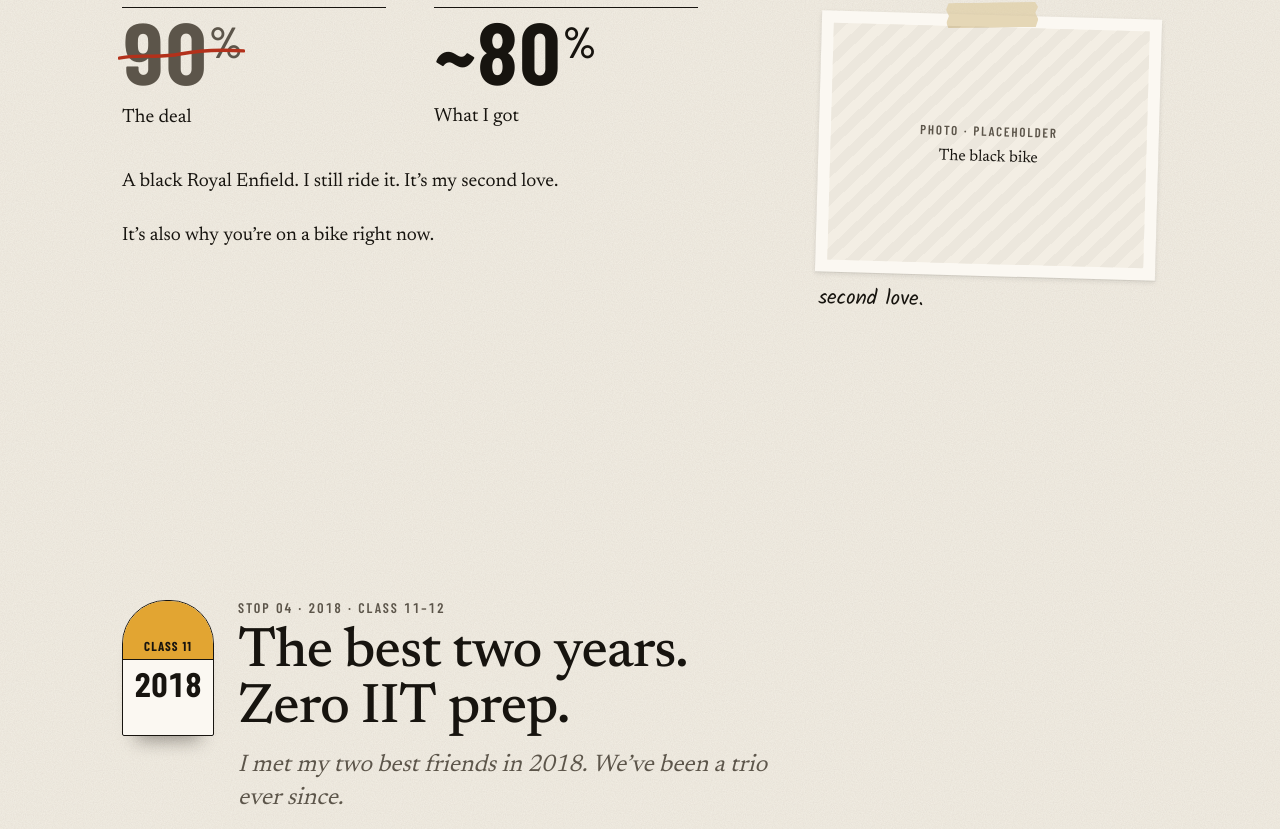
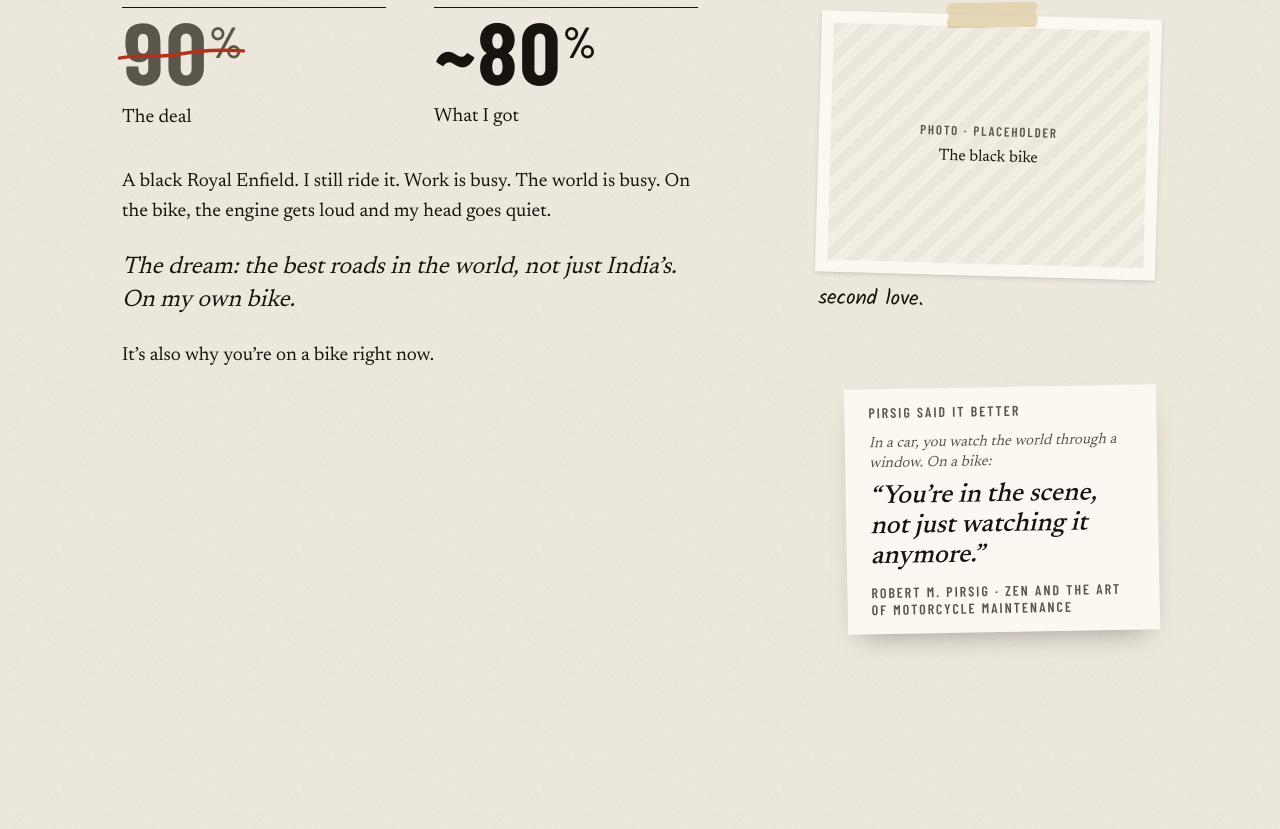
Before and after one commit to sahil-ladhania/me-wisprflow, a Next.js app: page / in a window 1280 px wide. Shown: the part 3282-4111 px from the top of the page. Built offline with nearby package versions, Linux system fonts and the light colour scheme.

Commit message:
fix: improve stop 3

```diff
--- a/components/ride/stops/03-TheBike.tsx
+++ b/components/ride/stops/03-TheBike.tsx
@@ -9,7 +9,7 @@ import { Stop } from "../Stop";
 
 const stop = stops[3];
 
-/** The bike: the emotional anchor, and why we're riding. */
+/** The bike: the emotional anchor, why riding matters to him, and why we're riding. */
 export function TheBike() {
   return (
     <Stop stop={stop}>
@@ -20,12 +20,13 @@ export function TheBike() {
         title="Dad’s deal: 90% gets the bike."
         lede={
           <>
-            I got around 80. No bike. Then one day, <Mark>he bought it anyway</Mark>.
+            I got around 80. No bike. I was gutted. Then one day, <Mark>he bought it anyway</Mark>.
           </>
         }
       />
       <Columns
         aside={
+          <>
             <Land turn={-4} className="w-full">
               <TapedPhoto
                 src={photos.bike}
@@ -38,13 +39,31 @@ export function TheBike() {
                 sizes="(max-width: 600px) 90vw, 480px"
               />
             </Land>
+            {/* Pirsig's line on a slip of paper, in the site's own type: one short line, the car half in our words. */}
+            <Land order={1} turn={3} className="w-11/12 max-w-[380px] self-end">
+              <figure className="-rotate-1 bg-card px-5 py-4 shadow-lift">
+                <p className="type-kicker">Pirsig said it better</p>
+                <p className="mt-3 font-story text-[15px] leading-snug text-pencil italic">
+                  In a car, you watch the world through a window. On a bike:
+                </p>
+                <blockquote className="mt-2 font-story text-[24px] leading-[1.15] font-medium italic sm:text-[26px]">
+                  “You’re in the scene, not just watching it anymore.”
+                </blockquote>
+                <figcaption className="type-kicker mt-3">Robert M. Pirsig · Zen and the Art of Motorcycle Maintenance</figcaption>
+              </figure>
+            </Land>
+          </>
         }
       >
         <StatRow>
           <BigStat value="90" unit="%" label="The deal" struck />
           <BigStat value="~80" unit="%" label="What I got" />
         </StatRow>
-        <p className="type-body mt-3">A black Royal Enfield. I still ride it. It’s my second love.</p>
+        <p className="type-body mt-3">
+          A black Royal Enfield. I still ride it. Work is busy. The world is busy. On the bike, the engine gets loud and my head goes
+          quiet.
+        </p>
+        <p className="type-lede">The dream: the best roads in the world, not just India’s. On my own bike.</p>
         <p className="type-body">It’s also why you’re on a bike right now.</p>
       </Columns>
     </Stop>
```
Also changed, not shown: 1 other file (tests, documents, lock files or other folders). Lines whose indentation alone changed are shown as unchanged.
